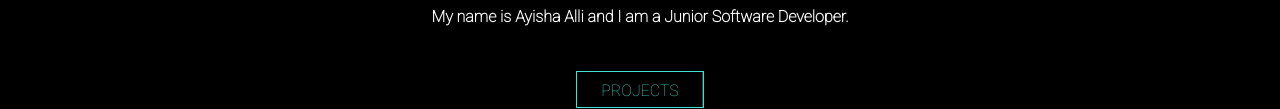
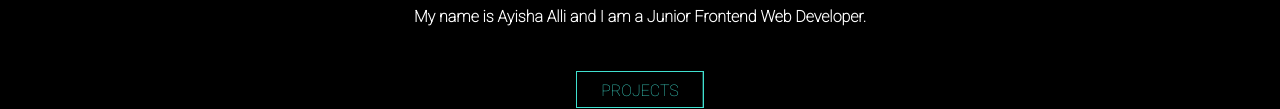
Before and after one commit to AyishaAlli/official-portfolio, a plain HTML site: page index.html in a window 1280 px wide. Shown: the part 411-520 px from the top of the page. Drawn offline with nearby package versions, Linux system fonts and the light colour scheme.

Commit message:
changed opening text

```diff
--- a/index.html
+++ b/index.html
@@ -35,7 +35,7 @@
                 <span>o</span>
                 <span>!</span>
             </h2>
-            <p id="introParagraph">My name is Ayisha Alli and I am a Junior Software Developer.</p>
+            <p id="introParagraph">My name is Ayisha Alli and I am a Junior Frontend Web Developer.</p>
         </div>
             <a id="projectBtn" href="#projects">
                 <svg>
```
